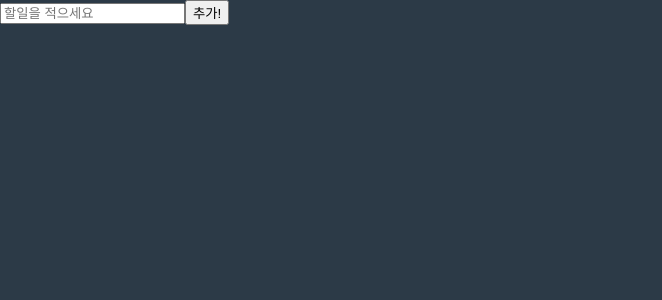
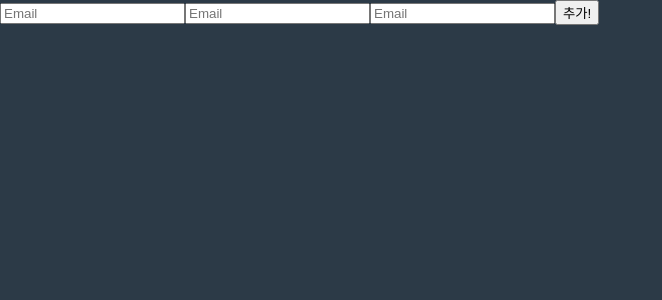
Before and after one commit to seoyeonpp/React-todo, a React (Create React App) app in the folder todo/: page / in a window 1280 px wide. Shown: the top 300 px of the page, without its empty margins (0-662 px from the left). Built offline with nearby package versions, Linux system fonts and the light colour scheme.

Commit message:
react-hook-form으로 form 이벤트 수정

```diff
--- a/todo/src/ToDoList.tsx
+++ b/todo/src/ToDoList.tsx
@@ -1,29 +1,42 @@
 import React, { useState } from 'react';
 import { useForm } from "react-hook-form";
 
-// TODO: react-hook-form 을 사용하여 form 관리하기
+// function ToDoList() {
+//     const [todo, setTodo] = useState("");
+//     const [toDoError, setToDoError] = useState("");
+//     const onChange = (event: React.FormEvent<HTMLInputElement>) => {
+//         const { currentTarget: { value } } = event;
+//         setTodo(value);
+//         setToDoError('');
+//     }
+//     const onSubmit = (event: React.FormEvent<HTMLFormElement>) => {
+//         event.preventDefault();
+//         if (todo.length < 10) {
+//             return setToDoError('Todo는 10글자보다 길어야 합니다.')
+//         }
+//         console.log(todo);
+
+//         setTodo("");
+//     }
+//     return <div>
+//         <form onSubmit={onSubmit}>
+//             <input onChange={onChange} value={todo} placeholder='할일을 적으세요' />
+//             <button>추가! </button>
+//             {toDoError !== "" ? toDoError : null}
+//         </form>
+//     </div>
+// }
+
+// react hook form 으로 간단하게 작성하기
 function ToDoList() {
-    const [todo, setTodo] = useState("");
-    const [toDoError, setToDoError] = useState("");
-    const onChange = (event: React.FormEvent<HTMLInputElement>) => {
-        const { currentTarget: { value } } = event;
-        setTodo(value);
-        setToDoError('');
-    }
-    const onSubmit = (event: React.FormEvent<HTMLFormElement>) => {
-        event.preventDefault();
-        if (todo.length < 10) {
-            return setToDoError('Todo는 10글자보다 길어야 합니다.')
-        }
-        console.log(todo);
-
-        setTodo("");
-    }
+    const { register, watch } = useForm();
+    console.log(watch())
     return <div>
-        <form onSubmit={onSubmit}>
-            <input onChange={onChange} value={todo} placeholder='할일을 적으세요' />
+        <form>
+            <input {...register("Email")} placeholder='Email' />
+            <input {...register("userName")} placeholder='Email' />
+            <input {...register("passWord")} placeholder='Email' />
             <button>추가! </button>
-            {toDoError !== "" ? toDoError : null}
         </form>
     </div>
 }
```
